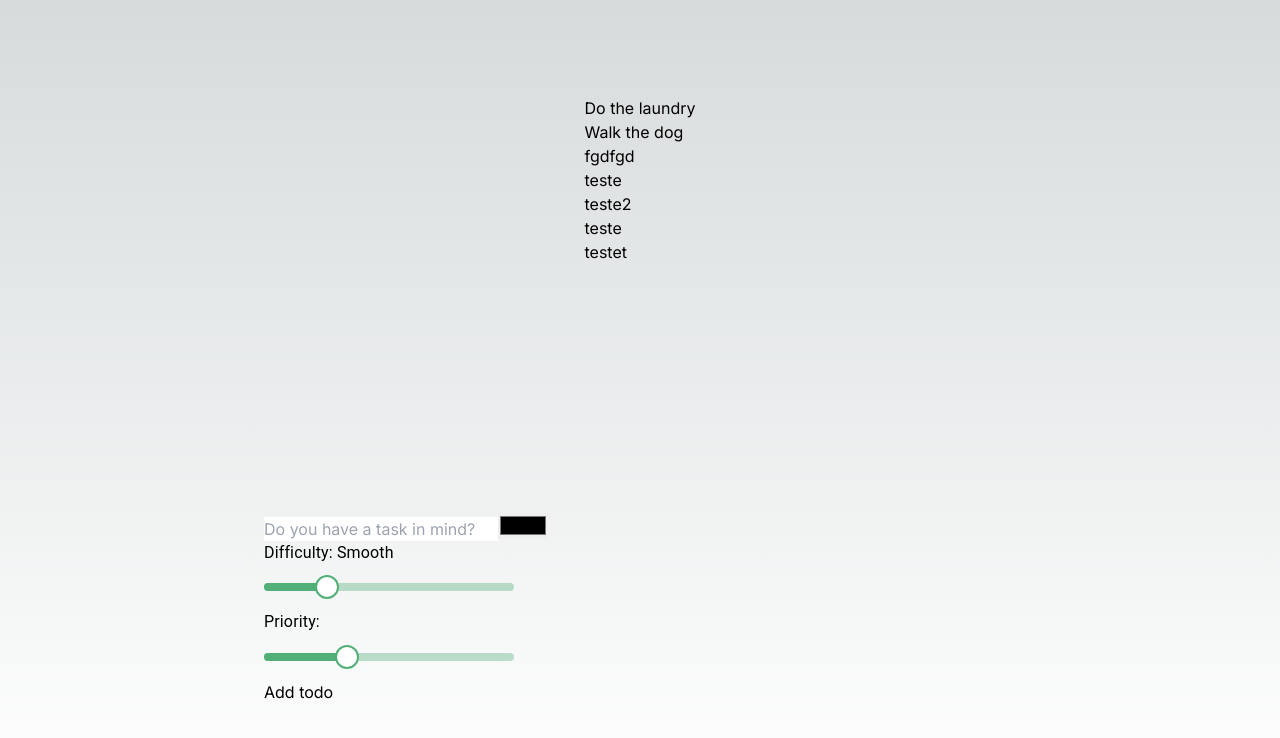
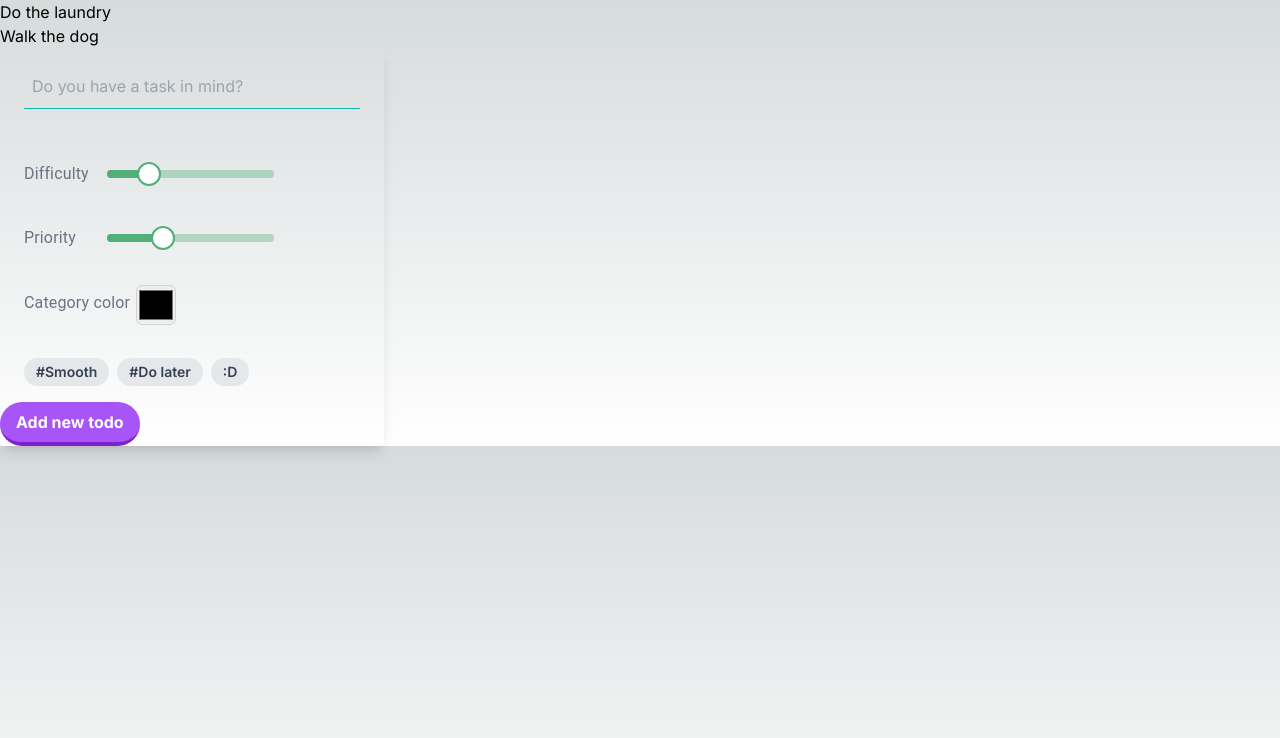
Before and after one commit to Shellyda/nextjs-todo-app, a Next.js app: page / in a window 1280 px wide. Shown: the top 738 px of the page. Built offline with nearby package versions, Linux system fonts and the light colour scheme; data requests are answered from the project's data file.

Commit message:
update: styling

```diff
--- a/server.json
+++ b/server.json
@@ -2,60 +2,17 @@
   "todos": [
     {
       "title": "Do the laundry",
-      "flag": "HARD",
+      "color": "#000000",
+      "difficulty": 4,
+      "priority": 0,
       "id": "de2d"
     },
     {
       "title": "Walk the dog",
-      "flag": "SMOOTH",
+      "color": "#000000",
+      "difficulty": 4,
+      "priority": 0,
       "id": "eb10"
-    },
-    {
-      "id": "d461",
-      "title": "fgdfgd"
-    },
-    {
-      "id": "2b27",
-      "title": "teste"
-    },
-    {
-      "id": "c247",
-      "newTodo": {
-        "title": "teste",
-        "color": "#a04646",
-        "difficulty": null,
-        "priority": "1"
-      }
-    },
-    {
-      "id": "92ba",
-      "title": "teste2",
-      "color": "#a72a2a",
-      "difficulty": null,
-      "priority": "1"
-    },
-    {
-      "id": "5e99",
-      "title": "teste",
-      "color": "#000000",
-      "difficulty": "HARD",
-      "priority": "1"
-    },
-    {
-      "id": "cc4f",
-      "title": "testet",
-      "color": "#000000",
-      "difficulty": "1",
-      "priority": "3"
-    }
-  ],
-  "todos/removed": [
-    {
-      "id": "92ca",
-      "title": "teste2",
-      "color": "#a72a2a",
-      "difficulty": null,
-      "priority": "1"
     }
   ]
 }
--- a/src/app/components/AddTodo/index.tsx
+++ b/src/app/components/AddTodo/index.tsx
@@ -31,7 +31,6 @@ export const AddTodo = () => {
   return (
     <form action={handleAddNewTodo}>
       <FormInputs />
-      <button type="submit">Add todo</button>
     </form>
   );
 };
--- a/src/app/components/FormInputs/index.tsx
+++ b/src/app/components/FormInputs/index.tsx
@@ -3,8 +3,10 @@
 import {
   DifficultySubtitles,
   DifficultyUnits,
+  PrioritySubtitles,
   PriorityUnits,
 } from "@/constants/dev.constants";
+import { Typography } from "@mui/material";
 import React from "react";
 import { SliderPicker } from "../SliderPicker";
 
@@ -22,22 +24,21 @@ export const FormInputs = () => {
       ...prevState,
       priority: newState,
     }));
-
+  //todo - generic components for all inputs
   return (
-    <>
+    <div className="max-w-sm rounded overflow-hidden shadow-lg">
+      <div className="px-6 py-4">
+        <div className="flex items-center border-b border-teal-500 py-2">
           <input
             id="todo-title"
             type="text"
             name="title"
             placeholder="Do you have a task in mind?"
             alt="Text input"
+            className="appearance-none bg-transparent border-none w-full text-gray-700 mr-3 py-1 px-2 leading-tight focus:outline-none"
           />
-      <input
-        id="todo-color-picker"
-        type="color"
-        name="color"
-        alt="Color picker"
-      />
+        </div>
+
         <input
           id="todo-priority-input"
           type="number"
@@ -64,7 +65,6 @@ export const FormInputs = () => {
           testID="difficulty"
           type="Difficulty"
           units={DifficultyUnits}
-        subtitles={DifficultySubtitles}
           maxStep={4}
         />
         <SliderPicker
@@ -75,6 +75,43 @@ export const FormInputs = () => {
           units={PriorityUnits}
           maxStep={3}
         />
-    </>
+        <div className="md:flex md:items-center">
+          <div className="md:w-1/3">
+            <label
+              className="block text-gray-500 font-bold md:text-left mb-1 md:mb-0 "
+              htmlFor="inline-full-name"
+            >
+              <Typography gutterBottom>Category color</Typography>
+            </label>
+          </div>
+          <div className="md:w-2/3">
+            <input
+              id="todo-color-picker"
+              type="color"
+              name="color"
+              alt="Color picker"
+              className="w-10 h-10 rounded-md border border-gray-300"
+            />
+          </div>
+        </div>
+      </div>
+      <div className="px-6 pt-4 pb-2">
+        <span className="inline-block bg-gray-200 rounded-full px-3 py-1 text-sm font-semibold text-gray-700 mr-2 mb-2">
+          #{DifficultySubtitles[value.difficulty]}
+        </span>
+        <span className="inline-block bg-gray-200 rounded-full px-3 py-1 text-sm font-semibold text-gray-700 mr-2 mb-2">
+          #{PrioritySubtitles[value.priority]}
+        </span>
+        <span className="inline-block bg-gray-200 rounded-full px-3 py-1 text-sm font-semibold text-gray-700 mr-2 mb-2">
+          :D
+        </span>
+      </div>
+      <button
+        type="submit"
+        className="bg-purple-500 hover:bg-purple-400 text-white font-bold py-2 px-4 border-b-4 border-purple-700 hover:border-purple-500 rounded-full"
+      >
+        Add new todo
+      </button>
+    </div>
   );
 };
--- a/src/app/components/SliderPicker/index.tsx
+++ b/src/app/components/SliderPicker/index.tsx
@@ -9,7 +9,6 @@ export const SliderPicker = ({
   type,
   units,
   maxStep,
-  subtitles,
   setValue,
   value,
 }: ISliderPicker) => {
@@ -24,17 +23,19 @@ export const SliderPicker = ({
 
     return `${units[scaledValue]}`;
   };
-  const valueSubtitleFormat = (value: number) => {
-    let scaledValue = value;
-
-    return subtitles && `${subtitles[scaledValue]}`;
-  };
 
   return (
     <Box id={`slider-container-${testID}`} sx={{ width: 250 }}>
-      <Typography gutterBottom>
-        {type}: {valueSubtitleFormat(value)}
-      </Typography>
+      <div className="md:flex md:items-center mb-6">
+        <div className="md:w-1/3">
+          <label
+            className="block text-gray-500 font-bold md:text-left mb-1 md:mb-0 pr-4"
+            htmlFor="inline-full-name"
+          >
+            <Typography gutterBottom>{type}</Typography>
+          </label>
+        </div>
+        <div className="md:w-2/3">
           <SliderStyled
             value={value}
             min={0}
@@ -47,6 +48,8 @@ export const SliderPicker = ({
             valueLabelDisplay="auto"
             aria-labelledby="slider"
           />
+        </div>
+      </div>
     </Box>
   );
 };
--- a/src/app/components/SliderPicker/interfaces.ts
+++ b/src/app/components/SliderPicker/interfaces.ts
@@ -3,7 +3,6 @@ export interface ISliderPicker {
   type: string;
   units: string[];
   maxStep: number;
-  subtitles?: string[];
   setValue: Function;
   value: number;
 }
--- a/src/app/components/SliderPicker/style.ts
+++ b/src/app/components/SliderPicker/style.ts
@@ -20,7 +20,7 @@ export const SliderStyled = styled(Slider)({
   },
   "& .MuiSlider-valueLabel": {
     lineHeight: 1.2,
-    fontSize: 12,
+    fontSize: 18,
     background: "unset",
     padding: 0,
     width: 32,
--- a/src/app/layout.tsx
+++ b/src/app/layout.tsx
@@ -5,8 +5,8 @@ import "./globals.css";
 const inter = Inter({ subsets: ["latin"] });
 
 export const metadata: Metadata = {
-  title: "Create Next App",
-  description: "Generated by create next app",
+  title: "Todo App",
+  description: "Management app",
 };
 
 export default function RootLayout({
--- a/src/app/page.tsx
+++ b/src/app/page.tsx
@@ -3,7 +3,7 @@ import { TodoList } from "./components/TodoList";
 
 const Home = () => {
   return (
-    <main className="flex min-h-screen flex-col items-center justify-between p-24">
+    <main>
       <TodoList />
 
       <AddTodo />
--- a/src/constants/dev.constants.ts
+++ b/src/constants/dev.constants.ts
@@ -7,5 +7,11 @@ const DifficultySubtitles = [
   "Super hard",
 ];
 const PriorityUnits = ["4", "3", "2", "1"];
+const PrioritySubtitles = ["Backlog", "Do later", "Need do", "DO NOW"];
 
-export { DifficultySubtitles, DifficultyUnits, PriorityUnits };
+export {
+  DifficultySubtitles,
+  DifficultyUnits,
+  PrioritySubtitles,
+  PriorityUnits,
+};
```
Also changed, not shown: src/assets/icons/check.svg (added), src/assets/icons/pencil.svg (added). Lines whose indentation alone changed are shown as unchanged.
